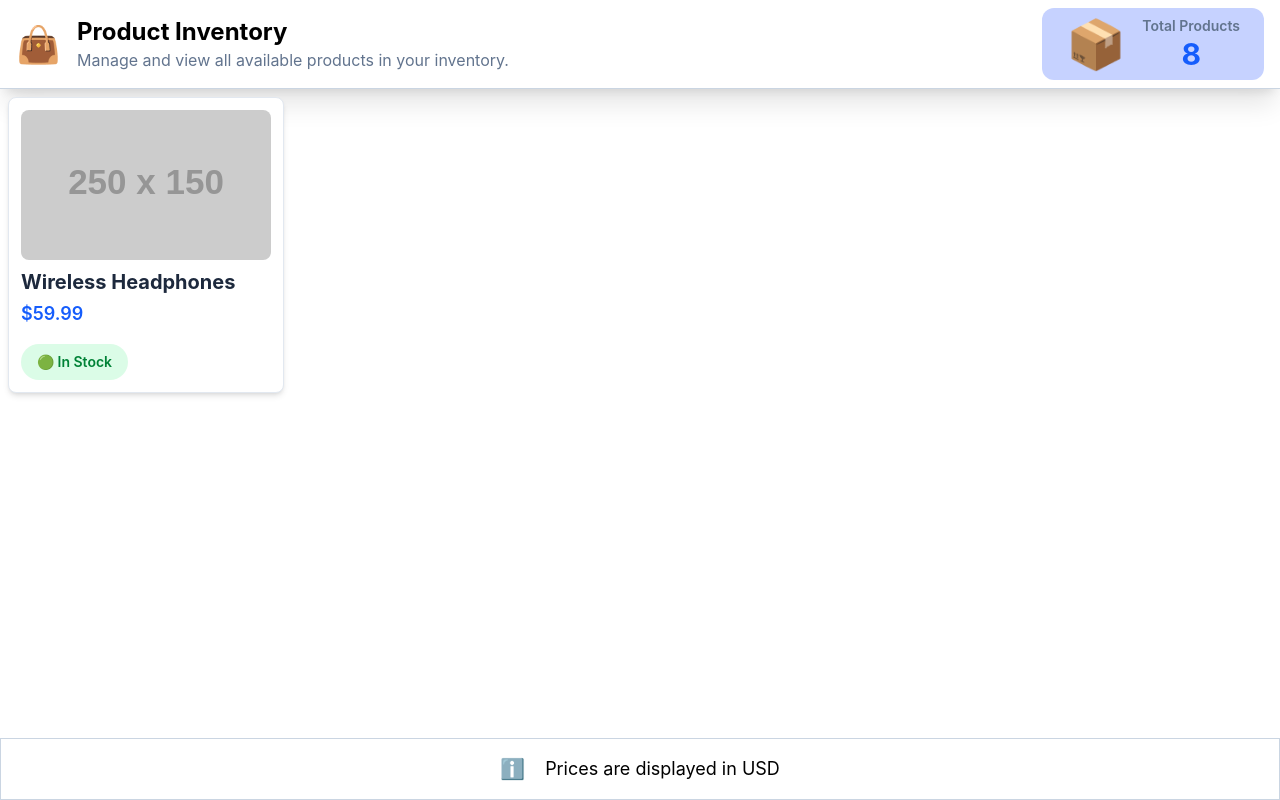
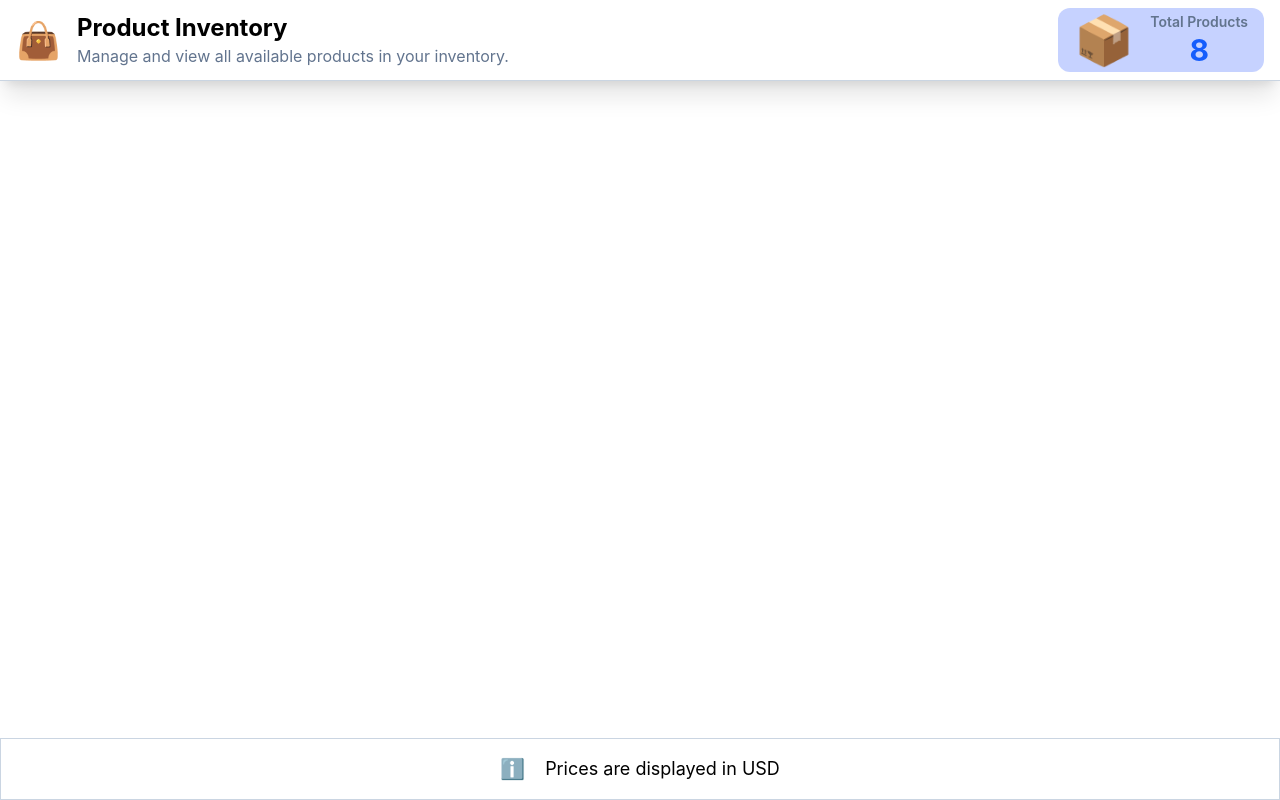
Before and after one commit to Sarfarosh-0/Web_Development, a React (Vite) app in the folder REACT_JS/01_React_App/: page / in a window 1280 px wide. Built offline with nearby package versions, Linux system fonts and the light colour scheme.

Commit message:
ProductGrid

```diff
--- a/REACT_JS/01_React_App/src/04_Product_Inventory/App.jsx
+++ b/REACT_JS/01_React_App/src/04_Product_Inventory/App.jsx
@@ -1,13 +1,14 @@
 import Footer from "./Components/Footer";
 import Header from "./Components/Header";
 import ProductCard from "./Components/ProductCard";
+import ProductGrid from "./Components/ProductGrid";
 
 function App() {
 
     return (
         <div>
             <Header totalProduct={8} />
-            <ProductCard />
+            <ProductGrid />
             <Footer />
         </div>
     );
--- a/REACT_JS/01_React_App/src/04_Product_Inventory/Components/Footer.jsx
+++ b/REACT_JS/01_React_App/src/04_Product_Inventory/Components/Footer.jsx
@@ -1,6 +1,6 @@
 function Footer() {
     return (
-        <footer className="flex justify-center items-center gap-5 border border-slate-300 w-full py-4 shadow-xl fixed bottom-0">
+        <footer className="flex justify-center items-center gap-5 border border-slate-300 w-full py-4 absolute bottom-0">
             <span className="text-xl">ℹ️</span>
             <p className="text-lg">Prices are displayed in USD</p>
         </footer>
--- a/REACT_JS/01_React_App/src/04_Product_Inventory/Components/Header.jsx
+++ b/REACT_JS/01_React_App/src/04_Product_Inventory/Components/Header.jsx
@@ -1,6 +1,6 @@
 function Header({ totalProduct }) {
     return (
-        <header className="flex justify-between items-center border-b border-slate-300 w-full px-4 py-2 shadow-xl">
+        <header className="flex justify-between items-center border-b bg-white border-slate-300 w-full px-4 py-2 shadow-xl sticky top-0 z-10">
             <div className="flex gap-4 items-center">
                 <span className="text-4xl">👜</span>
                 <div>
@@ -11,7 +11,7 @@ function Header({ totalProduct }) {
                 </div>
             </div>
 
-            <div className="bg-indigo-200 rounded-xl px-6 py-2 flex items-center gap-4">
+            <div className="bg-indigo-200 rounded-xl px-4 py-1 flex items-center gap-4">
                 <span className="text-5xl">📦</span>
                 <div>
                     <p className="text-slate-500 text-sm font-semibold">Total Products</p>
--- a/REACT_JS/01_React_App/src/04_Product_Inventory/Components/ProductCard.jsx
+++ b/REACT_JS/01_React_App/src/04_Product_Inventory/Components/ProductCard.jsx
@@ -1,6 +1,6 @@
 function ProductCard() {
     return (
-        <div className="bg-white m-2 p-3 w-fit rounded-lg shadow-md border border-slate-200 hover:scale-105 transition-all duration-500 ease-in-out">
+        <div className="bg-white p-3 w-fit rounded-lg shadow-md border border-slate-200 hover:scale-105 transition-all duration-500 ease-in-out">
             <img src="https://placehold.co/250x150" alt="Product" className="object-cover rounded-lg" />
 
             <div>
--- a/REACT_JS/01_React_App/src/04_Product_Inventory/Components/ProductGrid.jsx
+++ b/REACT_JS/01_React_App/src/04_Product_Inventory/Components/ProductGrid.jsx
@@ -0,0 +1,11 @@
+import ProductCard from "./ProductCard"
+
+function ProductGrid() {
+
+    return (
+        <main className="grid grid-cols-4 grid-rows-3 gap-2">
+        </main>
+    )
+}
+
+export default ProductGrid
```
